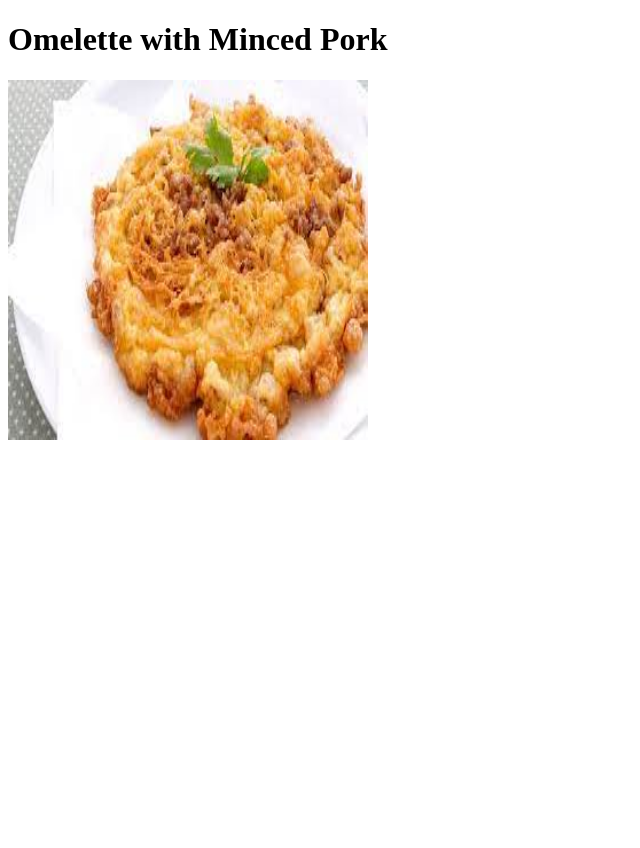
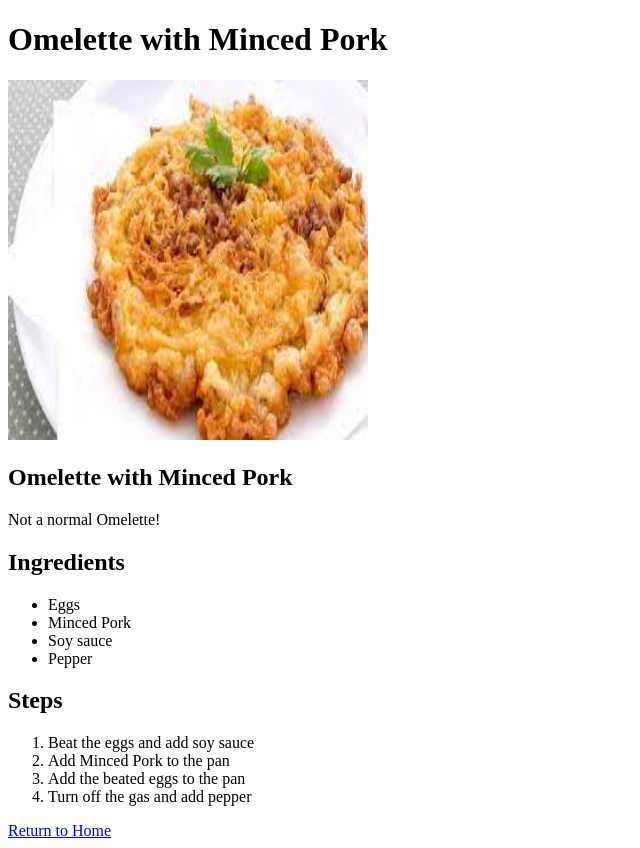
Before and after one commit to sora-k46/odin-recipes, a plain HTML site: page recipes/Omelette_Minced_Pork.html in a window 1280 px wide. Shown: the whole page, without its empty margins (0-640 px from the left). Before the commit the page ends 800 px from the top, so only its background shows below. Drawn offline with Linux system fonts and the light colour scheme.

Commit message:
Add Ingredients and Steps

```diff
--- a/recipes/Omelette_Minced_Pork.html
+++ b/recipes/Omelette_Minced_Pork.html
@@ -8,5 +8,23 @@
     <body>
         <h1>Omelette with Minced Pork</h1>
         <img src="../images/omelette.jpg" alt="Omelette with Minced Pork" width="360" height="360"/>
+        <h2>Omelette with Minced Pork</h2>
+        <p>Not a normal Omelette!</p>
+        <h2>Ingredients</h2>
+        <ul>
+            <li>Eggs</li>
+            <li>Minced Pork</li>
+            <li>Soy sauce</li>
+            <li>Pepper</li>
+        </ul>
+        <h2>Steps</h2>
+        <ol>
+            <li>Beat the eggs and add soy sauce</li>
+            <li>Add Minced Pork to the pan</li>
+            <li>Add the beated eggs to the pan</li>
+            <li>Turn off the gas and add pepper</li>
+        </ol>
+        <a href="../index.html" target="_blank">Return to Home</a>
+
     </body>
 </html>
```
